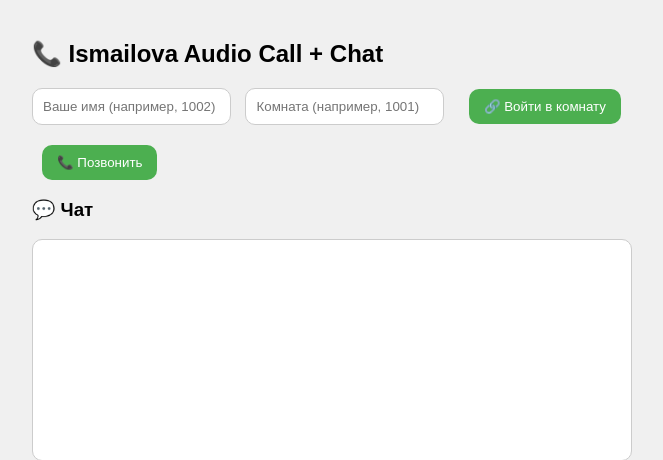
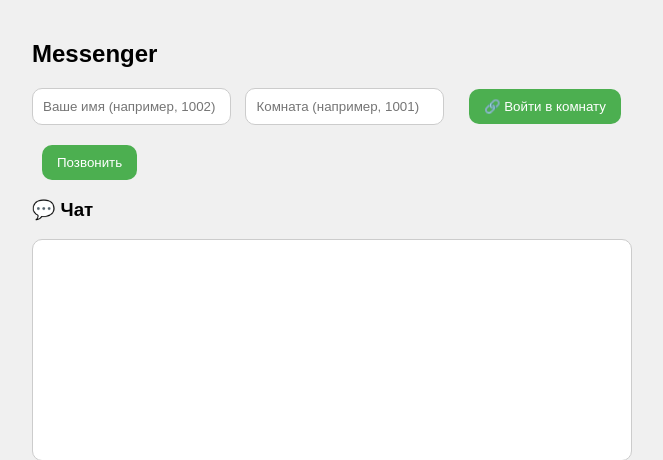
Before and after one commit to aijamaltab/exam_messenger, a Flask app: template templates/chat.html in a window 1280 px wide. Shown: the top 460 px of the page, without its empty margins (308-971 px from the left). Run offline with Flask 3, Linux system fonts and the light colour scheme; the template is opened without the code that fills it, so the values that code supplies are empty; some libraries are stand-ins or nearby versions.

Commit message:
Update chat.html

```diff
--- a/templates/chat.html
+++ b/templates/chat.html
@@ -15,7 +15,7 @@
   </style>
 </head>
 <body>
-  <h2>📞 Ismailova Audio Call + Chat</h2>
+  <h2>Messenger</h2>
 
   <div>
     <input id="usernameInput" placeholder="Ваше имя (например, 1002)" />
@@ -24,7 +24,7 @@
   </div>
 
   <div style="margin-top: 20px;">
-    <button onclick="startCall()">📞 Позвонить</button>
+    <button onclick="startCall()">Позвонить</button>
   </div>
 
   <!-- Видео скрыты, но нужны для WebRTC -->
@@ -42,6 +42,7 @@
     <source src="https://actions.google.com/sounds/v1/alarms/phone_alerts_and_rings.ogg" type="audio/ogg">
   </audio>
 
+  <!-- Подключаем скрипты после всех элементов страницы -->
   <script src="https://cdn.socket.io/4.3.2/socket.io.min.js"></script>
   <script src="/static/client.js"></script>
 </body>
```
